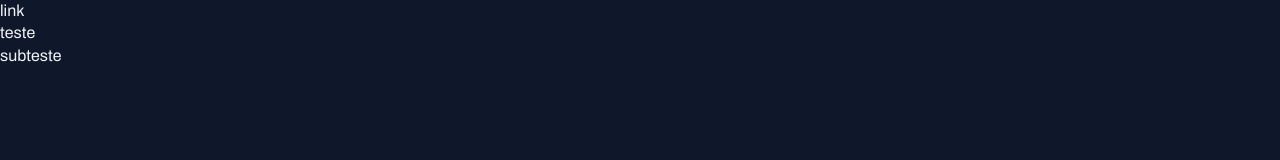
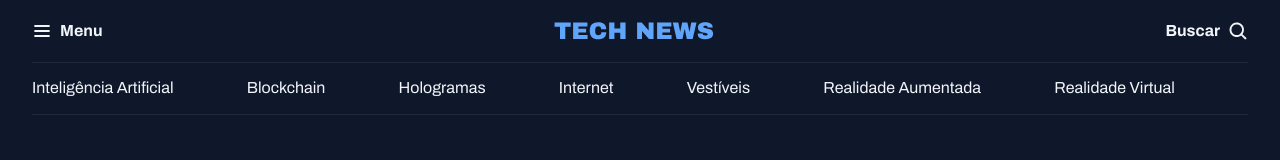
Before and after one commit to carlosaraujodev/full-stack-news-portal, a plain HTML site: page index.html in a window 1280 px wide. Drawn offline with Linux system fonts and the light colour scheme.

Commit message:
adding header

```diff
--- a/index.html
+++ b/index.html
@@ -11,9 +11,30 @@
 </head>
 
 <body>
-    <a href="#">link</a>
-    <h1>teste</h1>
-    <h2>subteste</h2>
+    <header class="container">
+        <nav id="primary" class="grid grid-flow-col">
+            <div>
+                <img src="assets/icons/List.svg" alt="Ícone de menu">
+                <strong>Menu</strong>
+            </div>
+            <div>
+                <img src="./assets/logo.svg" alt="Logo">
+            </div>
+            <div>
+                <strong>Buscar</strong>
+                <img src="./assets/icons/MagnifyingGlass.svg" alt="Ícone de busca para pesquisa">
+            </div>
+        </nav>
+        <nav id="secondary" class="grid grid-flow-col">
+            <a href="#">Inteligência Artificial</a>
+            <a href="#">Blockchain</a>
+            <a href="#">Hologramas</a>
+            <a href="#">Internet</a>
+            <a href="#">Vestíveis</a>
+            <a href="#">Realidade Aumentada</a>
+            <a href="#">Realidade Virtual</a>
+        </nav>
+    </header>
 </body>
 
 </html>
--- a/styles/global.css
+++ b/styles/global.css
@@ -39,3 +39,18 @@ a:hover{
 h1,h2,h3{
     font: inherit;
 }
+
+.container{
+    max-width: 1280px;
+    padding-inline: 32px;
+    margin-inline-start: auto;
+}
+
+/* utility-first */
+.grid{
+    display: grid;
+}
+
+.grid-flow-col{
+    grid-auto-flow: column;
+}
--- /dev/null
+++ b/styles/header.css
@@ -0,0 +1,24 @@
+#primary {
+    padding-block: 20px;
+
+    div{
+        display: flex;
+        align-items: center;
+        gap: 8px;
+    }
+
+    /* nesting  css */
+    div:nth-child(2) {
+        margin-inline: auto;
+    }
+
+    div:nth-child(3) {
+        justify-self: end;
+    }
+}
+
+#secondary{
+    padding-block: 14px;
+    border: solid 1px var(--stroke-color);
+    border-inline: none;
+}
--- a/styles/index.css
+++ b/styles/index.css
@@ -1 +1,2 @@
 @import url(./global.css);
+@import url(./header.css);
```
